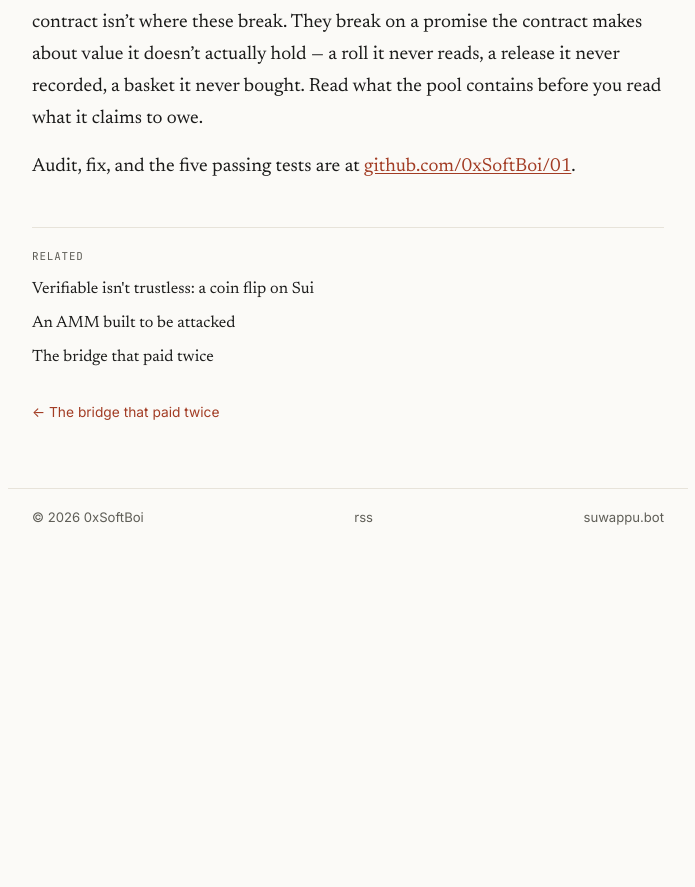
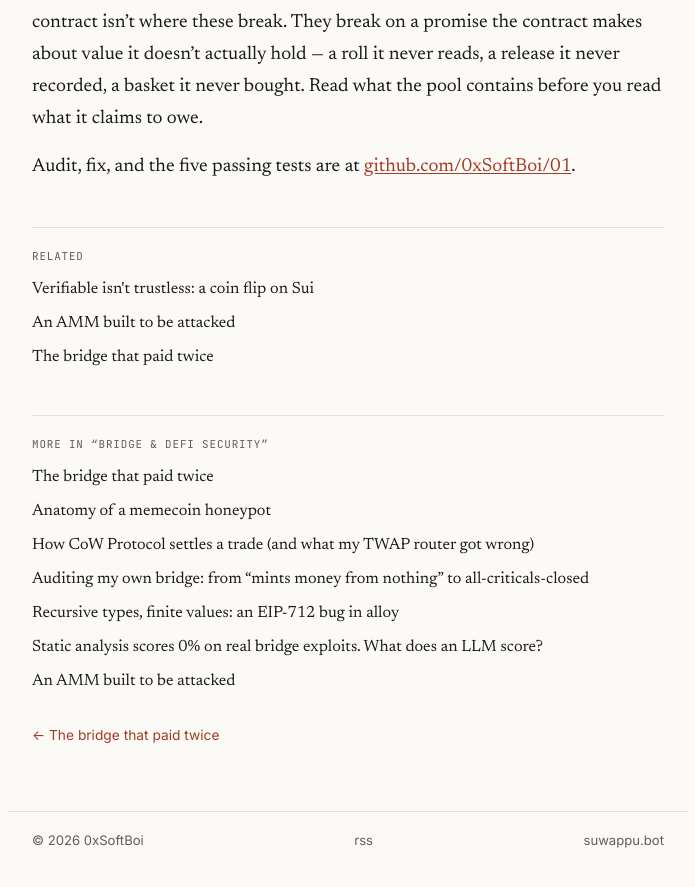
Before and after one commit to 0xSoftBoi/0xSoftBoi.github.io, a Jekyll site: the page built from _posts/2026-06-09-the-index-fund-that-held-the-wrong-asset.md, in a window 1280 px wide and 900 px high, scrolled down 2034 px. Shown: the top 887 px of the window, without its empty margins (292-987 px from the left). Built offline with Jekyll 4.4.1, drawn with Linux system fonts in a browser that asks for light colours; before the commit the page ends 2611 px from its top, so only the background shows below that.

Commit message:
Fold in new posts: series for index-fund, memecoin-honeypot, bridge-paid-twice
Merge latest main (the-index-fund-that-held-the-wrong-asset) and assign the
"Bridge & DeFi security" series to the three new security writeups so they join
the cross-linked series block.

Co-Authored-By: Claude Opus 4.8 (1M context) <noreply@anthropic.com>

```diff
--- a/_posts/2026-06-09-anatomy-of-a-memecoin-honeypot.md
+++ b/_posts/2026-06-09-anatomy-of-a-memecoin-honeypot.md
@@ -2,6 +2,7 @@
 layout: post
 title: "Anatomy of a memecoin honeypot"
 date: 2026-06-09
+series: "Bridge & DeFi security"
 tags: [solidity, security, memecoin, rug]
 image: /assets/og/anatomy-of-a-memecoin-honeypot.png
 excerpt: "A token contract I found trades perfectly and looks like every other ERC-20. It also lets the deployer freeze your bag with one call. Here's the line that does it, proven against the real contract — and what an un-ruggable token looks like instead."
--- a/_posts/2026-06-09-the-bridge-that-paid-twice.md
+++ b/_posts/2026-06-09-the-bridge-that-paid-twice.md
@@ -2,6 +2,7 @@
 layout: post
 title: "The bridge that paid twice"
 date: 2026-06-09
+series: "Bridge & DeFi security"
 tags: [solidity, bridges, security, reorg]
 image: /assets/og/the-bridge-that-paid-twice.png
 excerpt: "A token bridge whose relayer calls release() on every Deposit event. That sounds fine until you remember event delivery isn't exactly-once — and a reorg, a reconnect, or a restart makes the destination pay the same lock again. Here's the fix that makes a payout happen exactly once."
--- a/_posts/2026-06-09-the-index-fund-that-held-the-wrong-asset.md
+++ b/_posts/2026-06-09-the-index-fund-that-held-the-wrong-asset.md
@@ -2,6 +2,7 @@
 layout: post
 title: "The index fund that held the wrong asset"
 date: 2026-06-09
+series: "Bridge & DeFi security"
 tags: [sui, move, defi, oracle, security]
 image: /assets/og/the-index-fund-that-held-the-wrong-asset.png
 excerpt: "A Sui Move 'crypto index fund' lets you deposit SUI for exposure to a BTC/ETH/XRP/ADA/MATIC basket. The problem: it never buys any of them. It holds SUI and pays out basket gains it doesn't have — insolvent by construction, a bank run waiting for a green candle."
```
